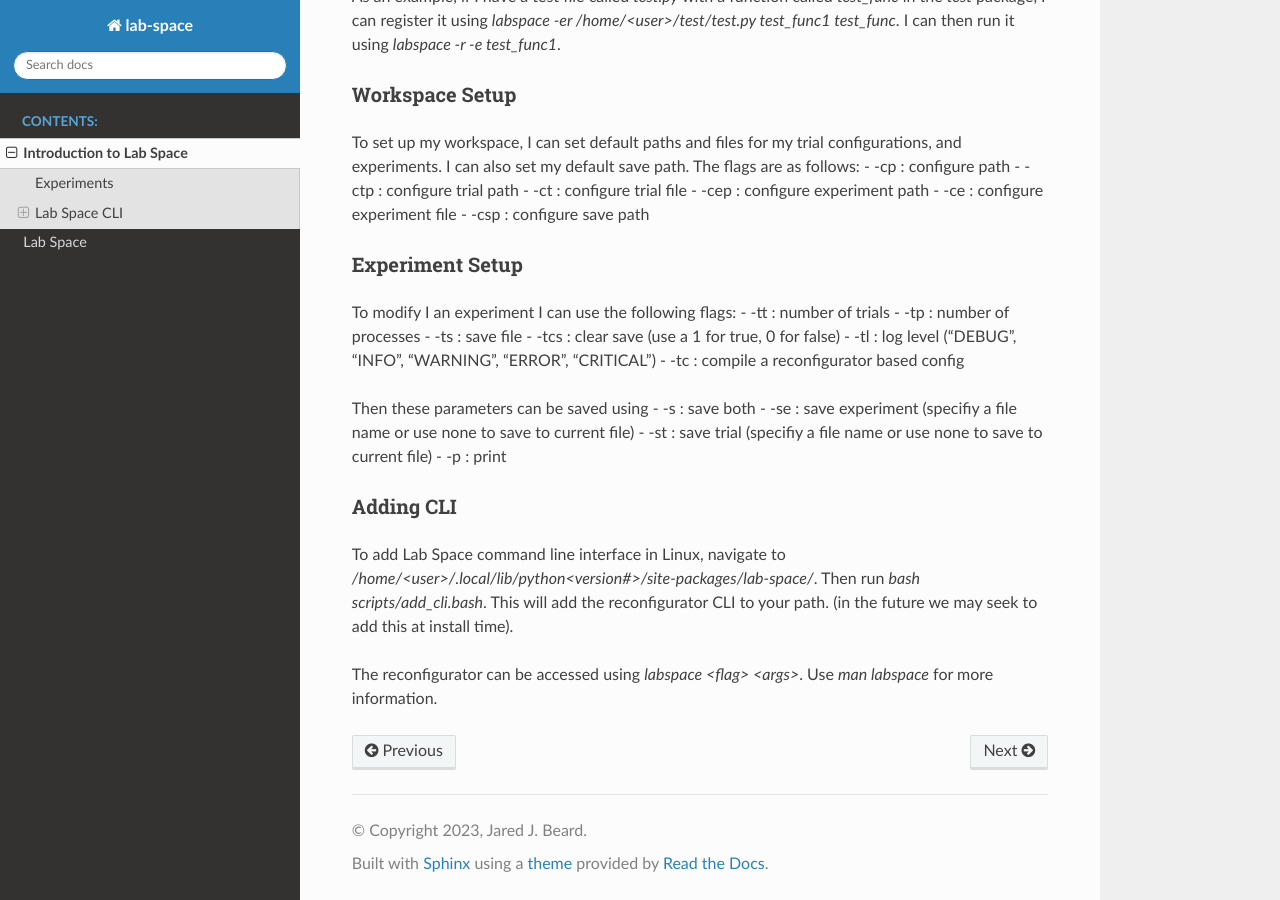
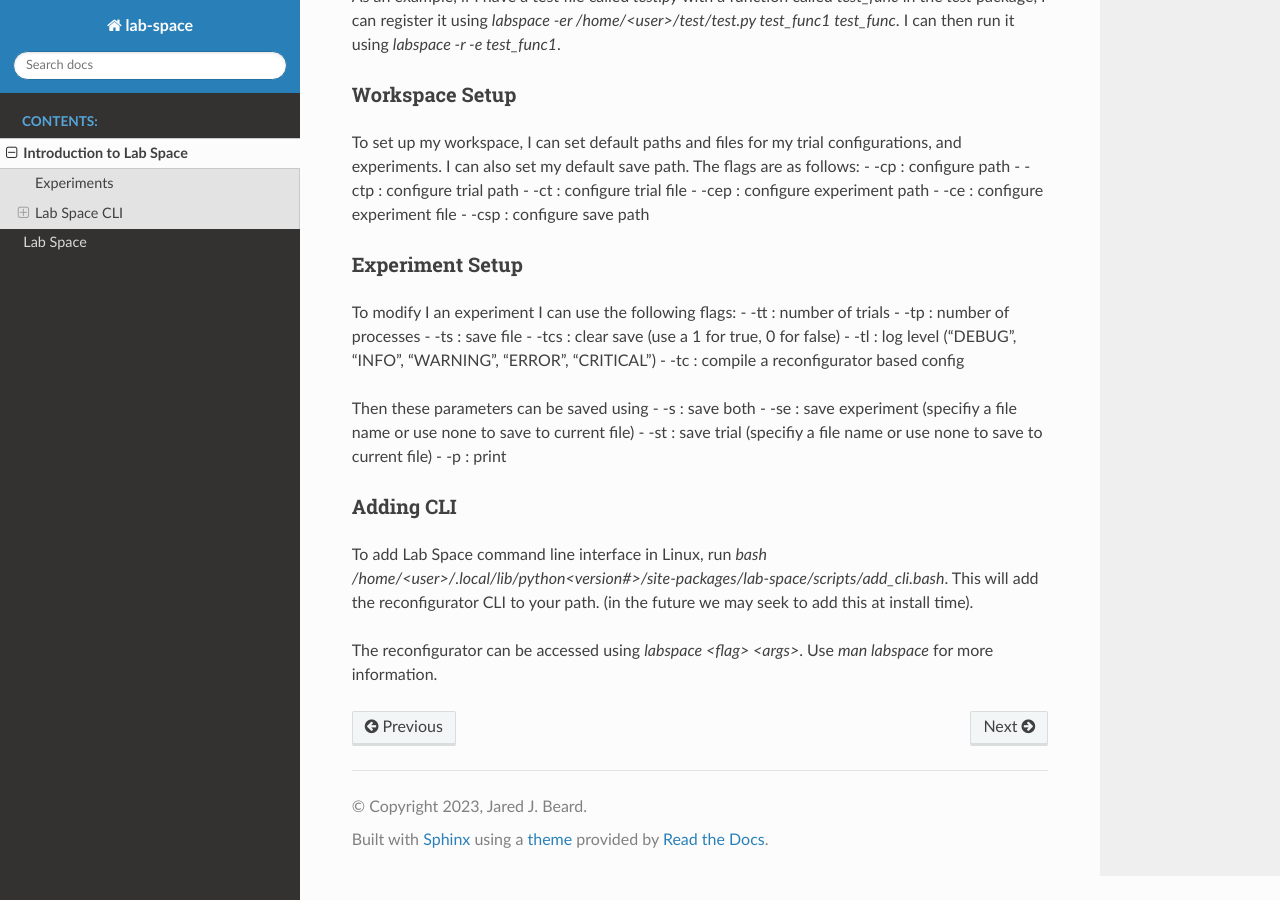
Before and after one commit to jaredjbeard/lab-space, a Sphinx documentation site: the page built from docs/source/introduction.rst, in a window 1280 px wide and 900 px high, scrolled down 1081 px. Built offline with Sphinx 7.4.7 and the Read the Docs theme 2.0.0, drawn with Linux system fonts in a browser that asks for light colours; pages that are not in the unit, such as notebooks, are missing from menus.

Commit message:
minor updates

```diff
--- a/docs/source/introduction.rst
+++ b/docs/source/introduction.rst
@@ -68,7 +68,6 @@ Then these parameters can be saved using
 Adding CLI
 **********
 
-To add Lab Space command line interface in Linux, navigate to `/home/<user>/.local/lib/python<version#>/site-packages/lab-space/`.
-Then run `bash scripts/add_cli.bash`. This will add the reconfigurator CLI to your path. (in the future we may seek to add this at install time).
+To add Lab Space command line interface in Linux, run `bash /home/<user>/.local/lib/python<version#>/site-packages/lab-space/scripts/add_cli.bash`. This will add the reconfigurator CLI to your path. (in the future we may seek to add this at install time).
 
 The reconfigurator can be accessed using `labspace <flag> <args>`. Use `man labspace` for more information.
```
Also changed, not shown: 2 other files.
